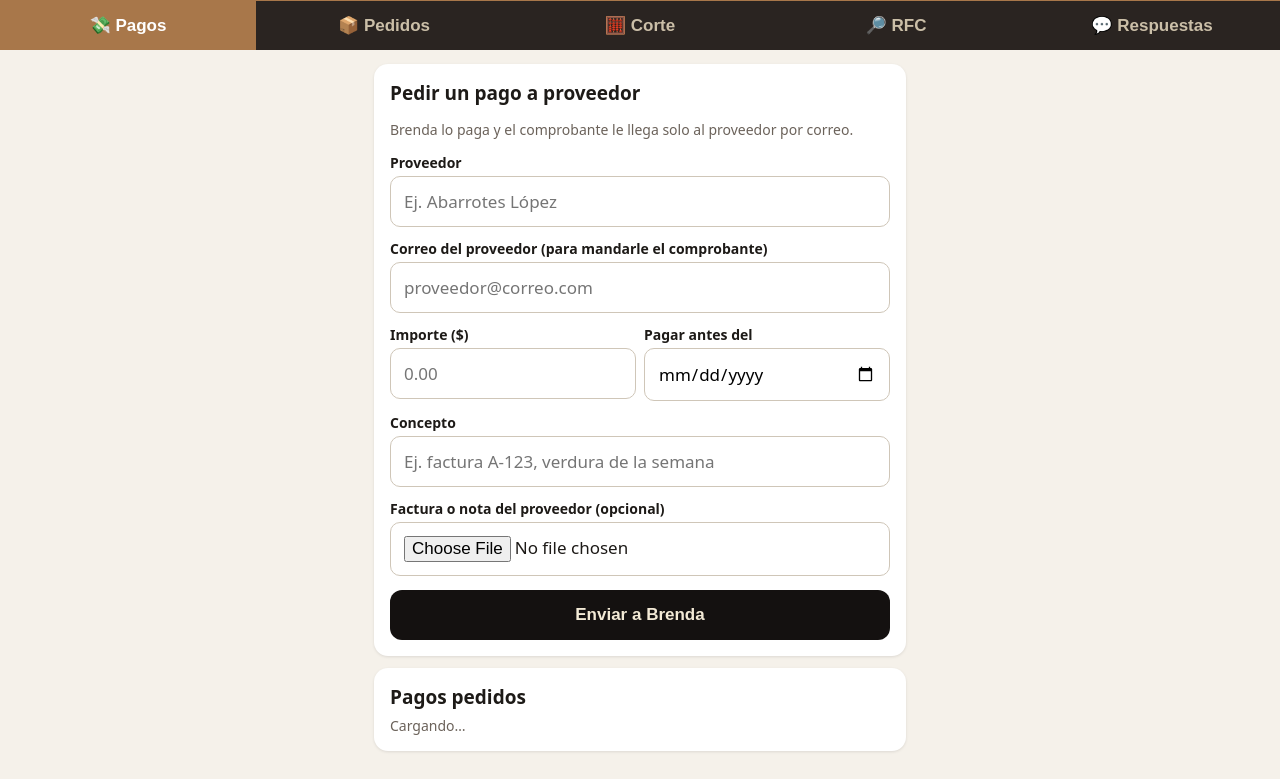
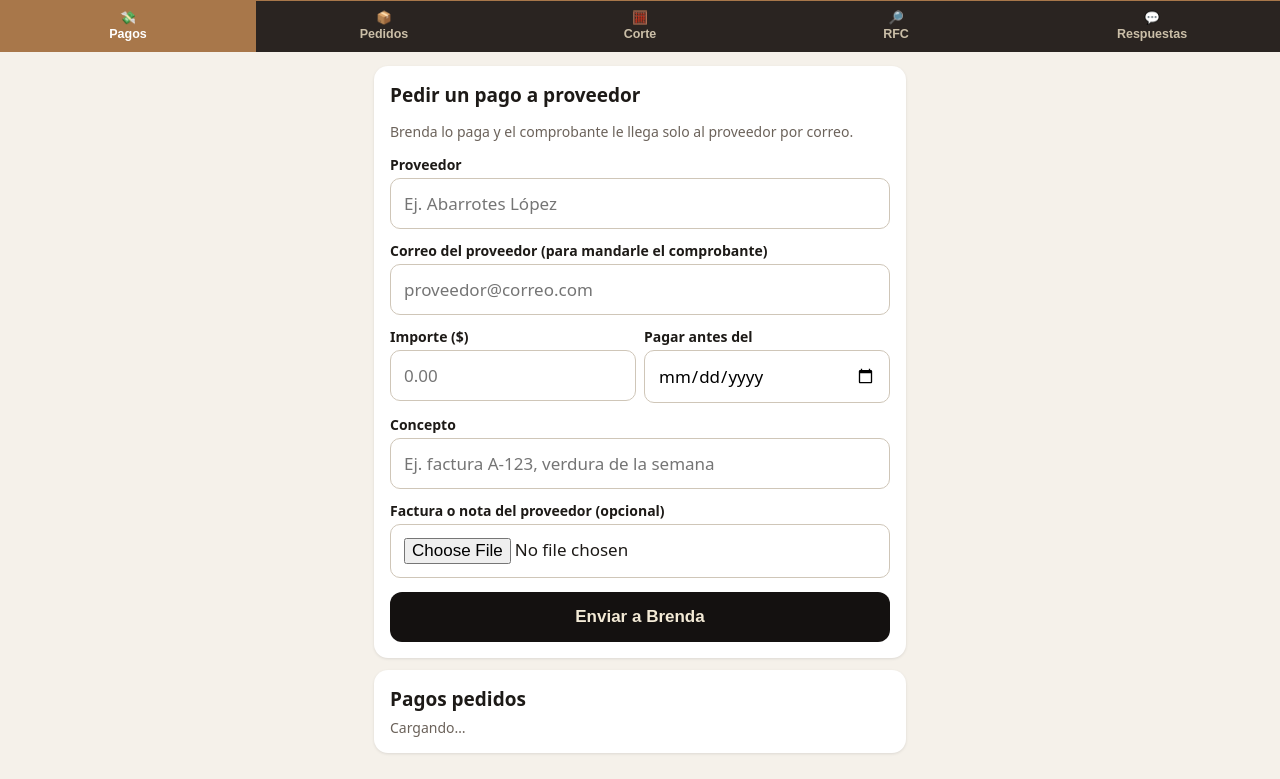
Before and after one commit to brenndhl/EL-PERMACHAN, a plain HTML site: page codigo/Caja.html in a window 1280 px wide. Shown: the part 76-855 px from the top of the page. Drawn offline with Linux system fonts and the light colour scheme.

Commit message:
Facturas por correo de la contadora (#9); arreglos pestañas y contador

```diff
--- a/codigo/Caja.html
+++ b/codigo/Caja.html
@@ -12,7 +12,8 @@
   header img { width:46px; height:46px; border-radius:50%; box-shadow:0 0 0 2px var(--madera); }
   header b { font-size:20px; }
   .tabs { display:flex; background:#2a2421; }
-  .tabs button { flex:1; padding-left:4px; padding-right:4px; font-size:15px; border:0; background:none; color:#cbbfa8; font-size:17px; font-weight:700; padding:14px; cursor:pointer; }
+  body { overflow-x:hidden; }
+  .tabs button { flex:1 1 0; min-width:0; border:0; background:none; color:#cbbfa8; font-size:12.5px; font-weight:700; padding:10px 2px; cursor:pointer; line-height:1.25; white-space:normal; }
   .tabs button.on { background:var(--madera); color:#fff; }
   main { max-width:560px; margin:0 auto; padding:14px; }
   .card { background:#fff; border-radius:14px; padding:16px; margin-bottom:12px; box-shadow:0 1px 3px rgba(0,0,0,.1); }
@@ -51,7 +52,7 @@
   </div>
 </div>
 <div id="aviso-corte">⏰ Ya son las 5: haz el corte de hoy. Toca aquí.</div>
-<div class="tabs"><button class="on" data-t="pagos">💸 Pagos</button><button data-t="pedidos">📦 Pedidos</button><button data-t="corte">🧮 Corte</button><button data-t="rfc">🔎 RFC</button><button data-t="resp">💬 Respuestas</button></div>
+<div class="tabs"><button class="on" data-t="pagos">💸<br>Pagos</button><button data-t="pedidos">📦<br>Pedidos</button><button data-t="corte">🧮<br>Corte</button><button data-t="rfc">🔎<br>RFC</button><button data-t="resp">💬<br>Respuestas</button></div>
 <main>
   <section id="t-pagos">
     <div class="card">
@@ -312,7 +313,7 @@
     llamar('cajaRecibido', [K, [b.dataset.llego], cod()], function () { cargar(); }, function (e) { alert(e); }, b);
   });
   function horaMexico() { try { return Number(new Date().toLocaleString('en-US', { timeZone: 'America/Mexico_City', hour: 'numeric', hour12: false })) % 24; } catch (e) { return new Date().getHours(); } }
-  function revisarHora() { $('aviso-corte').style.display = D && !D.corteHoy && horaMexico() >= ((D && D.horaCorte) || 17) ? 'block' : 'none'; }
+  function revisarHora() { $('aviso-corte').style.display = D && !D.corteHoy && horaMexico() >= (D && D.horaCorte != null ? D.horaCorte : 17) ? 'block' : 'none'; }
   $('aviso-corte').onclick = function () { document.querySelector('.tabs button[data-t=corte]').click(); window.scrollTo(0, 0); };
   setInterval(revisarHora, 60000);
   cargar();
```
Also changed, not shown: codigo/PanelAdmin.html (+1 -1 lines), 2 other files.
